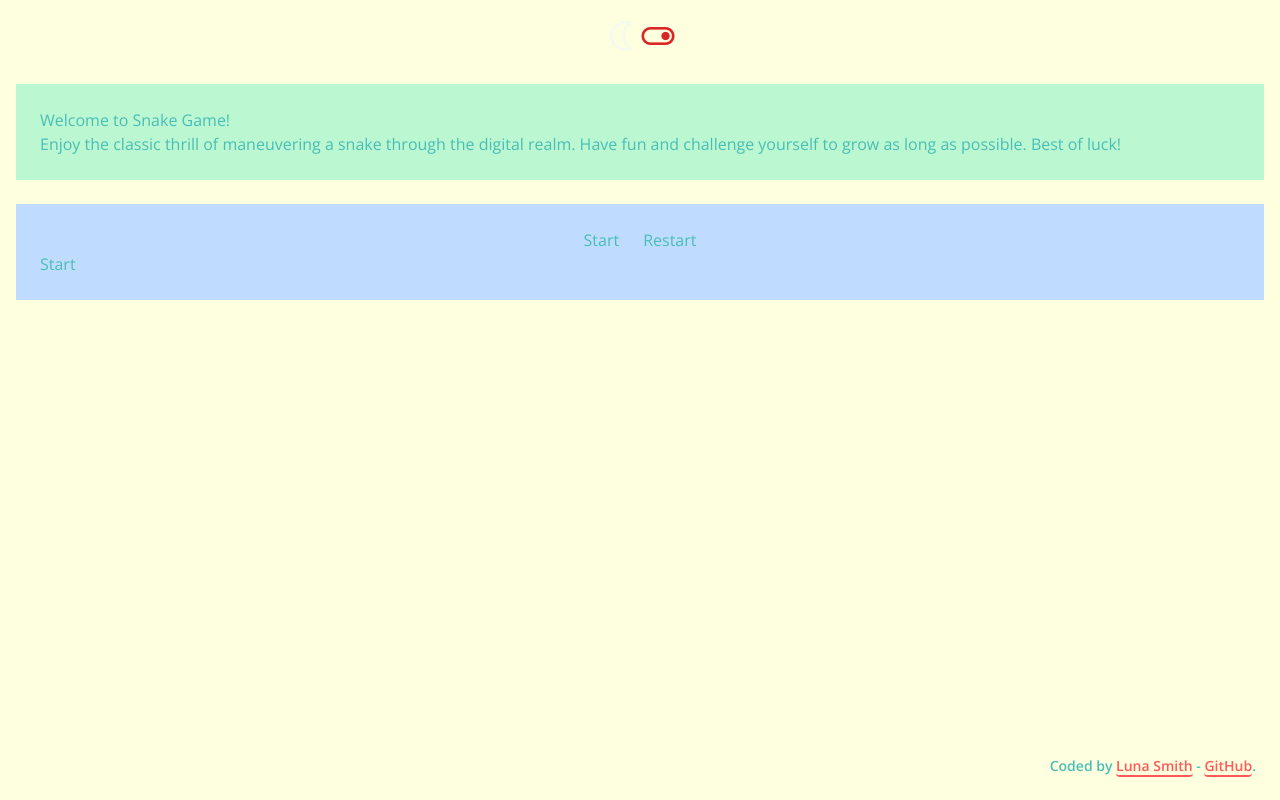
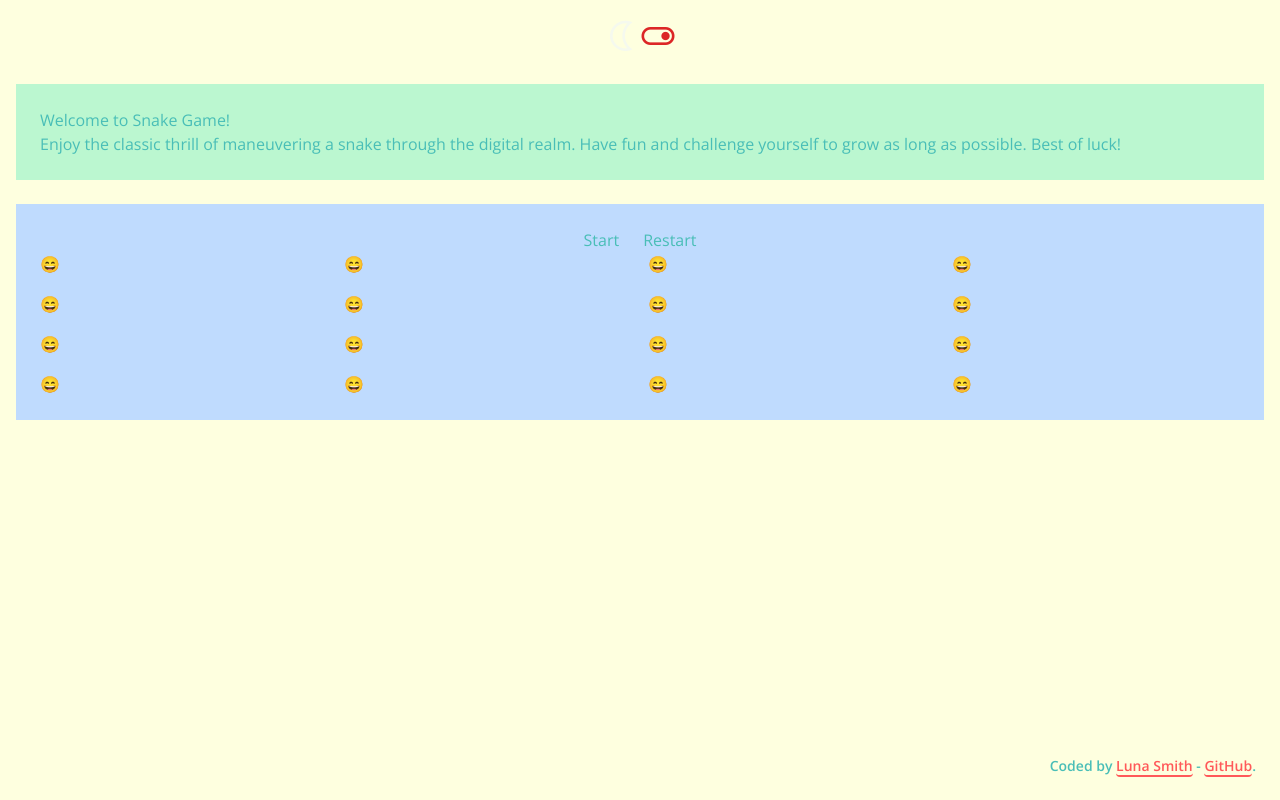
Before and after one commit to Lu-Smith/snake_game_vue_tailwindcss, a Vue app: page / in a window 1280 px wide. Built offline with nearby package versions, Linux system fonts and the light colour scheme.

Commit message:
Updated logic in Game.vue

```diff
--- a/src/components/Game.vue
+++ b/src/components/Game.vue
@@ -3,9 +3,14 @@
         <button :class="mode ? 'text-textColor' : 'text-addColor'">Start</button>
         <button :class="mode ? 'text-textColor' : 'text-addColor'">Restart</button>
     </div>
-    <div :class="mode ? 'text-textColor' : 'text-addColor'">Start</div>
+    <div :class="mode ? 'text-textColor' : 'text-addColor'">
+        <div class="grid grid-rows-4 grid-flow-col gap-4">
+            <div v-for="block in blocks" :key="block">😄</div>
+        </div>
+    </div>
 </template>
 
 <script lang="ts" setup>
 defineProps(['mode']);
+ const blocks = [1, 2, 3, 4, 5, 6, 7, 8, 9, 10, 11, 12, 13, 14 ,15, 16]
 </script>
```
